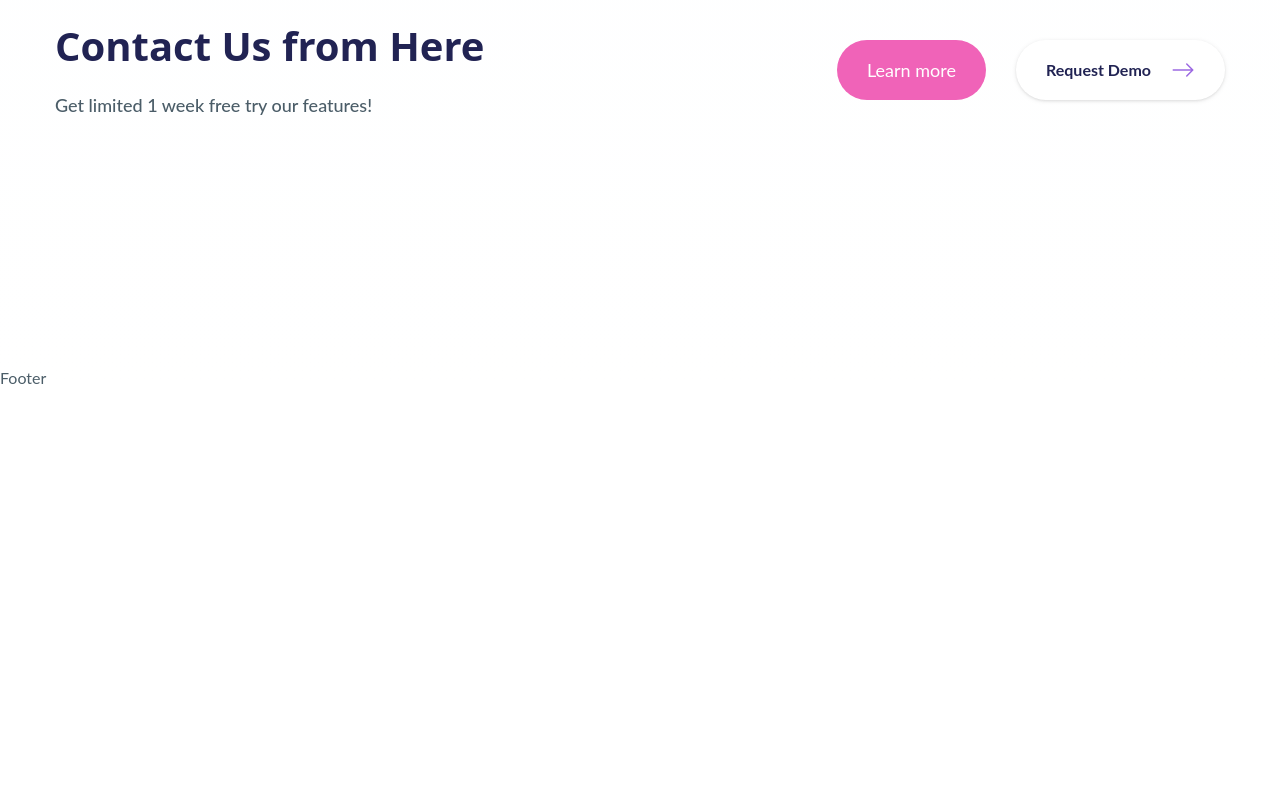
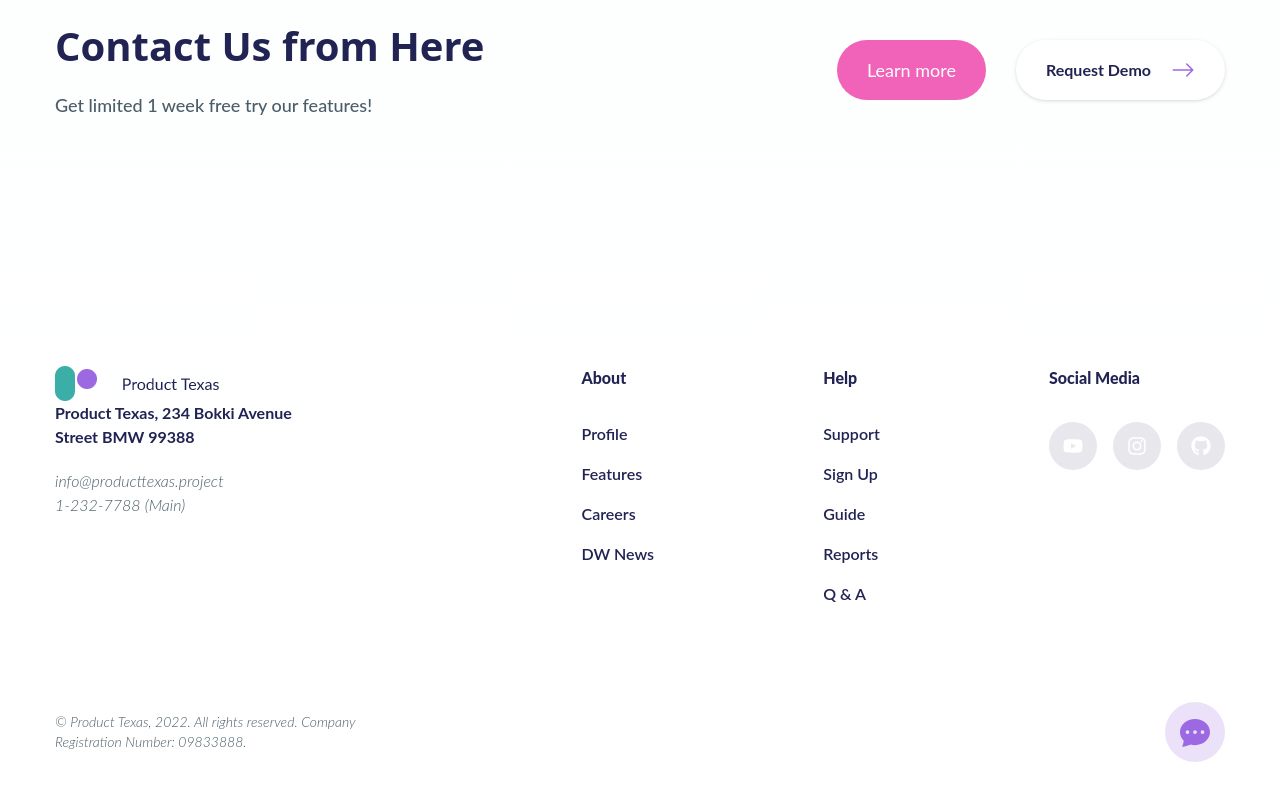
Before and after one commit to ismv00/landingPageWithTailwind, a React (Vite) app: page / in a window 1280 px wide. Shown: the part 3910-4710 px from the top of the page. Before the commit the page ends 4300 px from the top, so only its background shows below. Built offline with nearby package versions, Linux system fonts and the light colour scheme.

Commit message:
feat:page-finished

```diff
--- a/src/components/Copyright.tsx
+++ b/src/components/Copyright.tsx
@@ -1,3 +1,21 @@
+import { copyrightData } from "../data";
+
 export function Copyright() {
-  return <div>Teste</div>;
+  const { text, icon } = copyrightData;
+  return (
+    <section className="mt-24 pb-12" data-aos="fade-up">
+      <div className="container mx-auto">
+        <div className="flex flex-col items-center text-center md:text-left lg:flex-row justify-between gap-y-8">
+          <div className="text-sm font-light italic max-w-[360px]">{text}</div>
+          <div className="-order-1 md:order-1">
+            <div className="w-[60px] h-[60px] flex items-center justify-center rounded-full bg-accent-primary/20 cursor-pointer group">
+              <div className="text-3xl text-accent-primary group-hover:scale-110 transition-all">
+                {icon}
+              </div>
+            </div>
+          </div>
+        </div>
+      </div>
+    </section>
+  );
 }
--- a/src/components/Footer.tsx
+++ b/src/components/Footer.tsx
@@ -3,5 +3,77 @@ import { footerData } from "../data";
 import { Copyright } from "../components/Copyright";
 
 export function Footer() {
-  return <footer>Footer</footer>;
+  const { logo, address, email, phone, list1, list2, socialList } = footerData;
+  return (
+    <footer data-aos="face-up">
+      <div className="container mx-auto">
+        <div className="flex flex-col xl:flex-row text-center xl:text-left gap-y-12">
+          <div className="w-[45%] mx-auto flex flex-col items-center xl:items-start">
+            <a href="">
+              <img src={logo} alt="" />
+            </a>
+            <div className="max-w-[260px] mb-5 text-primary font-bold">
+              {address}
+            </div>
+            <div className="font-light italic">{email}</div>
+            <div className="font-light italic">{phone}</div>
+          </div>
+
+          {/* List */}
+          <div className="flex flex-1 flex-col gap-y-4 xl:flex-row justify-between">
+            {/* List 1 */}
+            <div>
+              <div className="font-extrabold text-primary mb-8">About</div>
+              <ul className="flex flex-col gap-y-4">
+                {list1.map((item, index) => {
+                  return (
+                    <li key={index}>
+                      <a className="text-primary" href={item.href}>
+                        {item.name}
+                      </a>
+                    </li>
+                  );
+                })}
+              </ul>
+            </div>
+            {/* List 2 */}
+            <div>
+              <div className="font-extrabold text-primary mb-8">Help</div>
+              <ul className="flex flex-col gap-y-4">
+                {list2.map((item, index) => {
+                  return (
+                    <li key={index}>
+                      <a className="text-primary" href={item.href}>
+                        {item.name}
+                      </a>
+                    </li>
+                  );
+                })}
+              </ul>
+            </div>
+            <div>
+              <div className="font-extrabold text-primary mb-8 ">
+                Social Media
+              </div>
+              <ul className="flex gap-y-4 gap-x-4 justify-center">
+                {socialList.map((item, index) => {
+                  return (
+                    <li
+                      className="w-12 h-12 bg-primary/10 flex justify-center items-center rounded-full cursor-pointer hover:bg-accent-primary transition-all"
+                      key={index}
+                    >
+                      <a className="text-white text-xl" href={item.href}>
+                        {item.icon}
+                      </a>
+                    </li>
+                  );
+                })}
+              </ul>
+            </div>
+          </div>
+        </div>
+      </div>
+      <Copyright />
+    </footer>
+  );
 }
```
